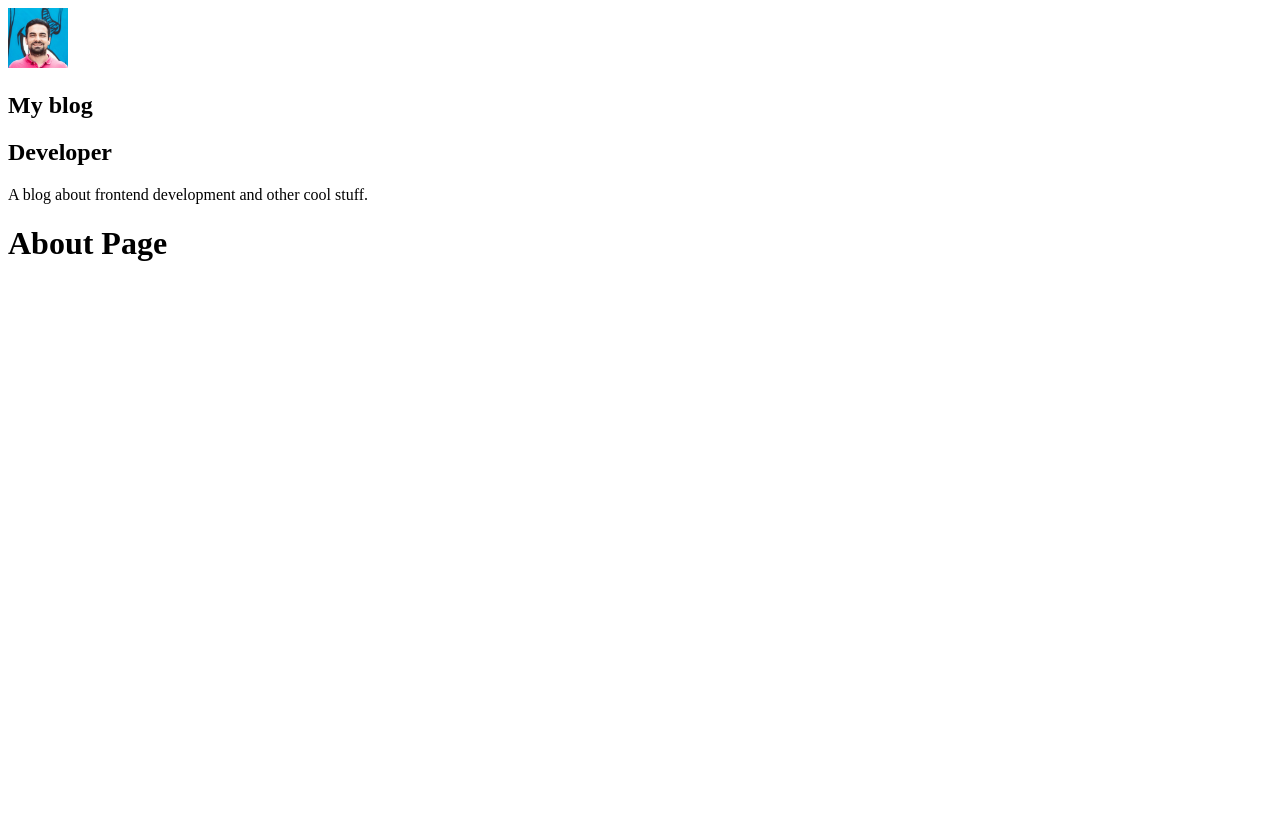
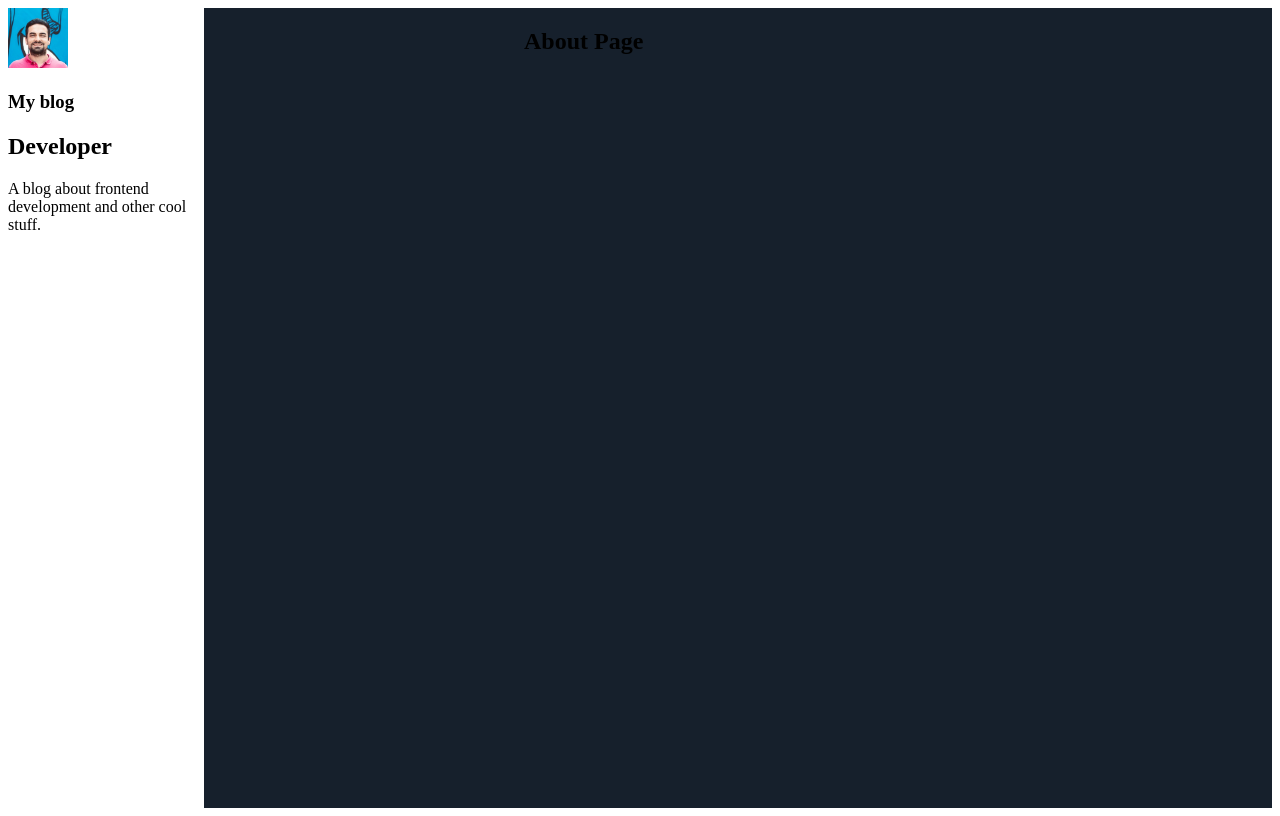
Before and after one commit to azevedorafael/my-blog, a Gatsby site: page /about in a window 1280 px wide. Built offline with nearby package versions, Linux system fonts and the light colour scheme; Gatsby itself is replaced by a stand-in of ours.

Commit message:
Add Layout component styles

```diff
--- a/src/components/layout.js
+++ b/src/components/Layout/index.js
@@ -1,15 +1,17 @@
 import React from "react"
 import PropTypes from "prop-types"
-import Profile from "./Profile"
+import Profile from "../Profile"
+
+import * as S from "./styles"
 
 const Layout = ({ children }) => {
   return (
-    <>
+    <S.LayoutWrapper>
       <aside>
         <Profile />
       </aside>
-      <main>{children}</main>
-    </>
+      <S.LayoutMain>{children}</S.LayoutMain>
+    </S.LayoutWrapper>
   )
 }
 
--- /dev/null
+++ b/src/components/Layout/styles.js
@@ -0,0 +1,12 @@
+import styled from "styled-components"
+
+export const LayoutWrapper = styled.section`
+  display: flex;
+`
+
+export const LayoutMain = styled.main`
+  background: #16202c;
+  min-height: 100vh;
+  padding: 0 3.75rem 0 20rem;
+  width: 100%;
+`
--- a/src/pages/404.js
+++ b/src/pages/404.js
@@ -1,6 +1,6 @@
 import React from "react"
 
-import Layout from "../components/layout"
+import Layout from "../components/Layout"
 import SEO from "../components/seo"
 
 const NotFoundPage = () => (
--- a/src/pages/about.js
+++ b/src/pages/about.js
@@ -1,6 +1,6 @@
 import React from "react"
 
-import Layout from "../components/layout"
+import Layout from "../components/Layout"
 import SEO from "../components/seo"
 
 const AboutPage = () => (
--- a/src/pages/index.js
+++ b/src/pages/index.js
@@ -1,6 +1,6 @@
 import React from "react"
 
-import Layout from "../components/layout"
+import Layout from "../components/Layout"
 import SEO from "../components/seo"
 
 const IndexPage = () => (
```
